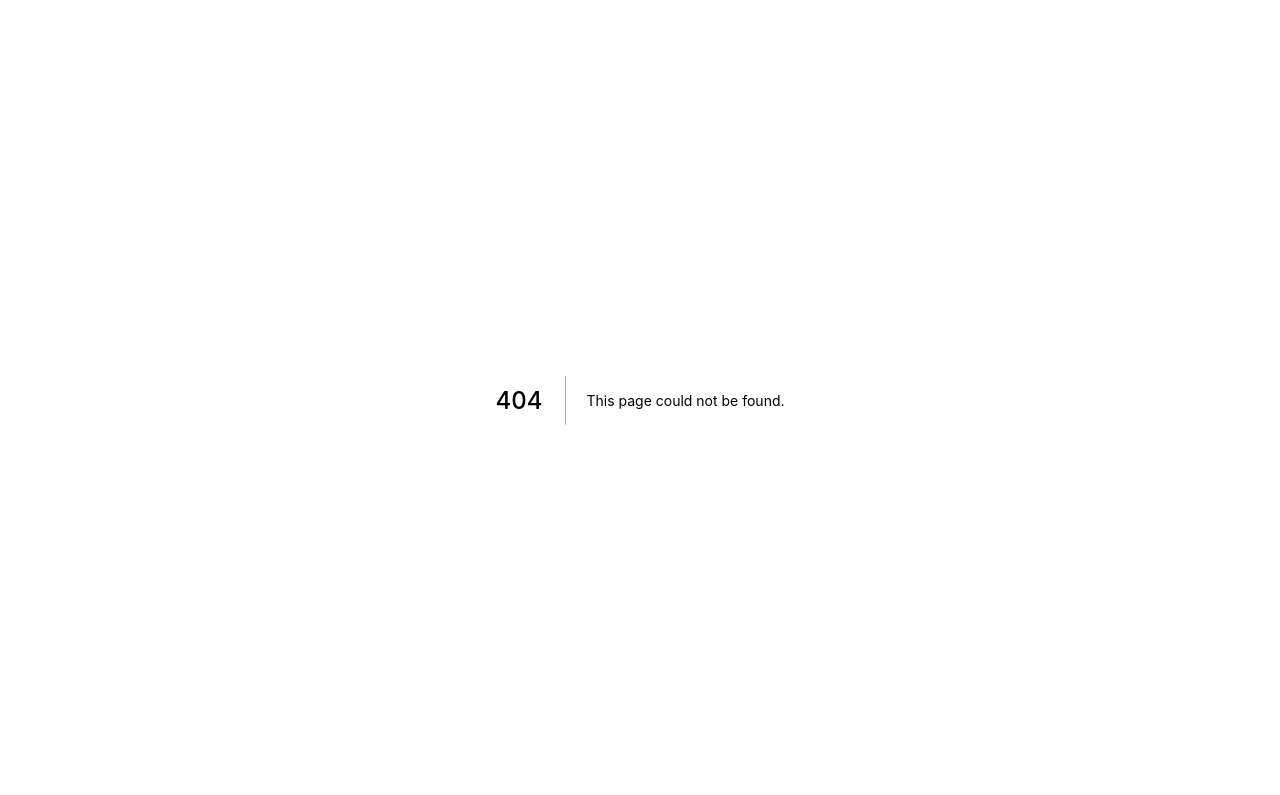
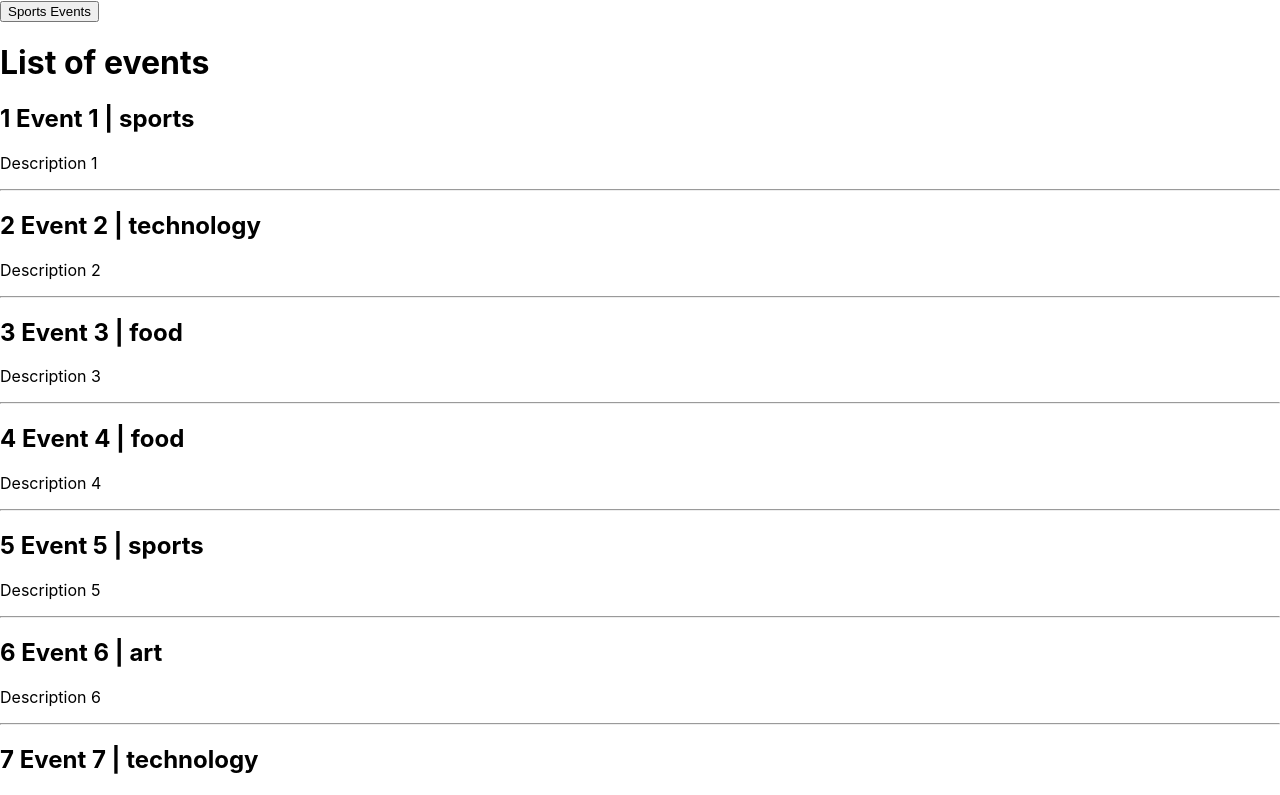
Before and after one commit to rsshonjoydas/nextjs, a Next.js app: page /events in a window 1280 px wide. Before the commit this address had no page. Shown: the top 795 px of the page. Built offline with nearby package versions, Linux system fonts and the light colour scheme; data requests are answered from the project's data file.

Commit message:
pre rendering + client side data fetching

```diff
--- a/db.json
+++ b/db.json
@@ -44,5 +44,77 @@
     "likes": 100,
     "followers": 20,
     "following": 50
-  }
+  },
+  "events": [
+    {
+      "id": 1,
+      "title": "Event 1",
+      "description": "Description 1",
+      "category": "sports",
+      "date": "April 25"
+    },
+    {
+      "id": 2,
+      "title": "Event 2",
+      "description": "Description 2",
+      "category": "technology",
+      "date": "May 25"
+    },
+    {
+      "id": 3,
+      "title": "Event 3",
+      "description": "Description 3",
+      "category": "food",
+      "date": "October 25"
+    },
+    {
+      "id": 4,
+      "title": "Event 4",
+      "description": "Description 4",
+      "category": "food",
+      "date": "April 25"
+    },
+    {
+      "id": 5,
+      "title": "Event 5",
+      "description": "Description 5",
+      "category": "sports",
+      "date": "January 15"
+    },
+    {
+      "id": 6,
+      "title": "Event 6",
+      "description": "Description 6",
+      "category": "art",
+      "date": "April 25"
+    },
+    {
+      "id": 7,
+      "title": "Event 7",
+      "description": "Description 7",
+      "category": "technology",
+      "date": "June 25"
+    },
+    {
+      "id": 8,
+      "title": "Event 8",
+      "description": "Description 8",
+      "category": "sports",
+      "date": "February 28"
+    },
+    {
+      "id": 9,
+      "title": "Event 9",
+      "description": "Description 9",
+      "category": "food",
+      "date": "April 25"
+    },
+    {
+      "id": 10,
+      "title": "Event 10",
+      "description": "Description 10",
+      "category": "sports",
+      "date": "August 5"
+    }
+  ]
 }
--- /dev/null
+++ b/pages/events.js
@@ -0,0 +1,48 @@
+import { useRouter } from 'next/dist/client/router'
+import { useState } from 'react'
+
+const EventList = ({ eventList }) => {
+  const [events, setEvents] = useState(eventList)
+  const router = useRouter()
+
+  const fetchSportsEvents = async () => {
+    const response = await fetch('http://localhost:4000/events?category=sports')
+    const data = await response.json()
+    setEvents(data)
+    router.push('/events?category=sports', undefined, { shallow: true })
+  }
+
+  return (
+    <>
+      <button onClick={fetchSportsEvents}>Sports Events</button>
+      <h1>List of events</h1>
+      {events.map((event) => {
+        return (
+          <div key={event.id}>
+            <h2>
+              {event.id} {event.title} {event.data} | {event.category}
+            </h2>
+            <p>{event.description}</p>
+            <hr />
+          </div>
+        )
+      })}
+    </>
+  )
+}
+
+export default EventList
+
+export async function getServerSideProps(context) {
+  const { query } = context
+  const { category } = query
+  const queryString = category ? 'category=sports' : ''
+  const response = await fetch(`http://localhost:4000/events?${queryString}`)
+  const data = await response.json()
+
+  return {
+    props: {
+      eventList: data
+    }
+  }
+}
```
